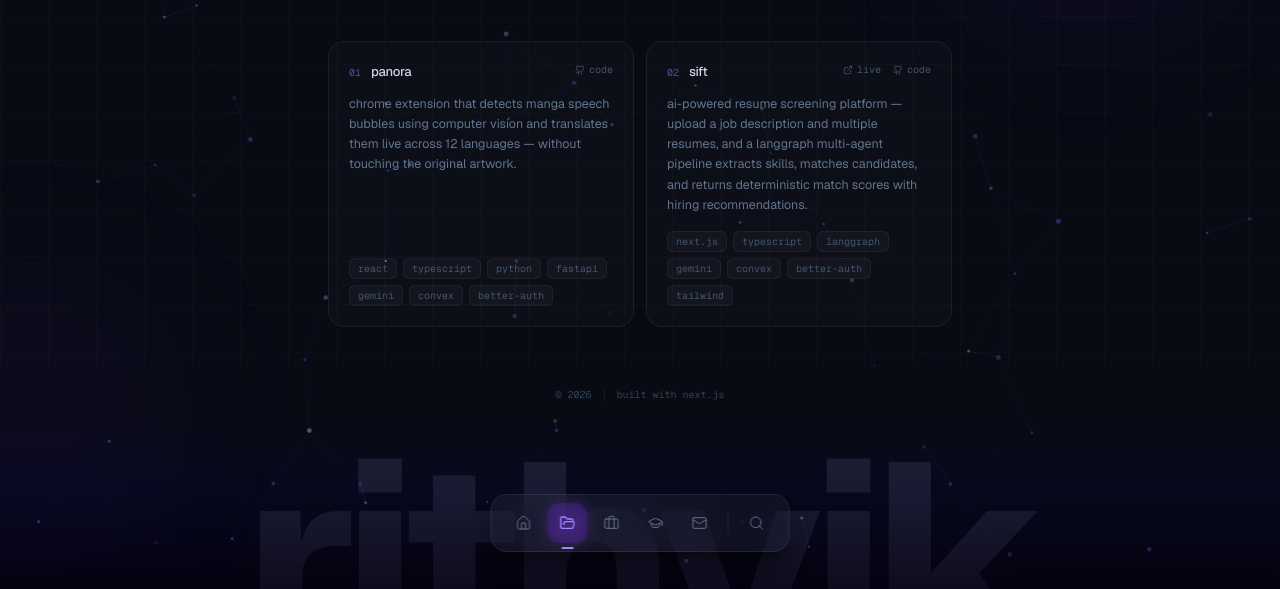
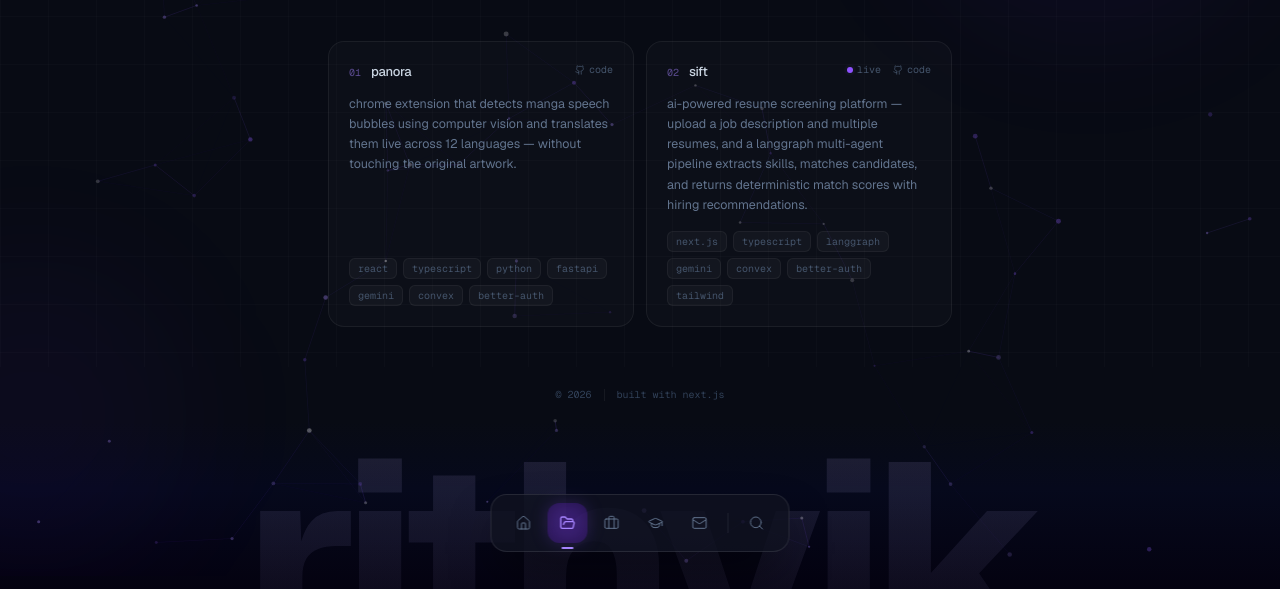
Before and after one commit to volfiros/portfolio, a Next.js app: page /projects in a window 1280 px wide. Shown: the part 224-813 px from the top of the page. Built offline with nearby package versions, Linux system fonts and the light colour scheme; no server answers.

Commit message:
dock: show on scroll with spring animation, solid background; projects: add violet live dot

```diff
--- a/app/projects/page.tsx
+++ b/app/projects/page.tsx
@@ -102,7 +102,10 @@ export default function ProjectsPage() {
                       className="flex items-center gap-1 font-mono text-[10px] text-slate-600 transition-colors duration-200 hover:text-violet-400"
                       onClick={(e) => e.stopPropagation()}
                     >
-                      <ExternalLink size={10} />
+                      <span className="relative flex h-1.5 w-1.5">
+                        <span className="absolute inline-flex h-full w-full animate-ping rounded-full bg-violet-400 opacity-50" />
+                        <span className="relative inline-flex h-1.5 w-1.5 rounded-full bg-violet-500" />
+                      </span>
                       live
                     </Link>
                   )}
--- a/components/FloatingDock.tsx
+++ b/components/FloatingDock.tsx
@@ -18,7 +18,7 @@ import {
 } from "lucide-react";
 import Link from "next/link";
 import { usePathname } from "next/navigation";
-import { useRef, useState } from "react";
+import { useEffect, useRef, useState } from "react";
 
 const navItems = [
   { icon: Home, label: "home", path: "/" },
@@ -117,17 +117,40 @@ function DockIcon({
 export function FloatingDock() {
   const pathname = usePathname();
   const mouseX = useMotionValue(Infinity);
+  const [visible, setVisible] = useState(false);
+
+  useEffect(() => {
+    const onScroll = () => {
+      if (window.scrollY > 10) {
+        setVisible(true);
+        window.removeEventListener("scroll", onScroll);
+      }
+    };
+    window.addEventListener("scroll", onScroll, { passive: true });
+    return () => window.removeEventListener("scroll", onScroll);
+  }, []);
 
   return (
     <motion.nav
       className="fixed bottom-6 left-1/2 z-50"
       style={{ x: "-50%" }}
-      initial={{ y: 20, opacity: 0 }}
-      animate={{ y: 0, opacity: 1 }}
-      transition={{ delay: 0.3, duration: 0.4, ease: "easeOut" }}
+      initial={{ y: 100, opacity: 0, scale: 0.8, filter: "blur(10px)" }}
+      animate={
+        visible
+          ? { y: 0, opacity: 1, scale: 1, filter: "blur(0px)" }
+          : { y: 100, opacity: 0, scale: 0.8, filter: "blur(10px)" }
+      }
+      transition={{
+        type: "spring",
+        stiffness: 260,
+        damping: 20,
+        mass: 0.8,
+        opacity: { duration: 0.3 },
+        filter: { duration: 0.4 },
+      }}
     >
       <motion.div
-        className="flex items-end gap-1 rounded-2xl border border-white/[0.08] bg-white/[0.04] px-3 py-2 backdrop-blur-xl shadow-xl shadow-black/40"
+        className="flex items-end gap-1 rounded-2xl border border-white/[0.1] bg-[#0f1220]/80 px-3 py-2 backdrop-blur-2xl shadow-2xl shadow-black/60"
         onPointerMove={(e) => { if (e.pointerType === "mouse") mouseX.set(e.pageX); }}
         onPointerLeave={(e) => { if (e.pointerType === "mouse") mouseX.set(Infinity); }}
       >
```
